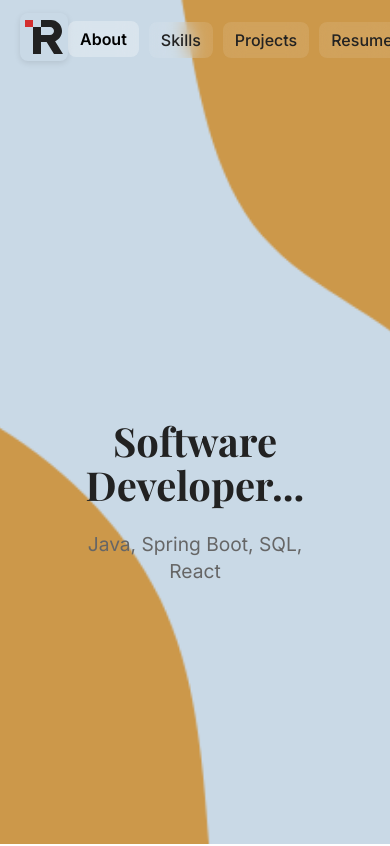
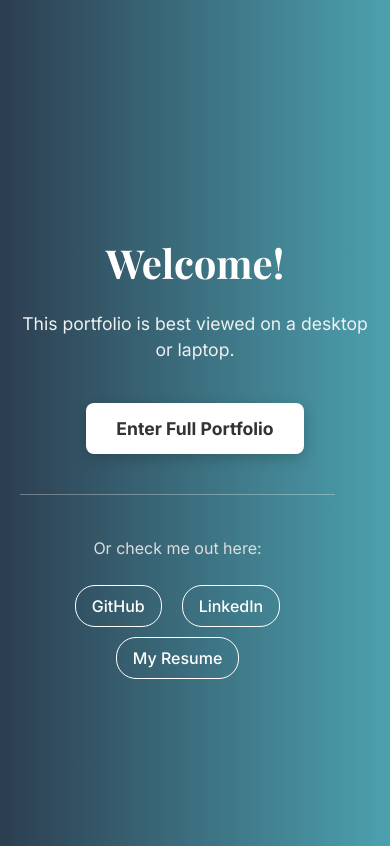
Before and after one commit to rajxsh/Portfolio, a React (Vite) app in the folder Professional-Portfolio/: page / in a window 390 px wide. Shown: the top 846 px of the page. Built offline with nearby package versions, Linux system fonts and the light colour scheme.

Commit message:
Screen size

```diff
--- a/Professional-Portfolio/src/App.css
+++ b/Professional-Portfolio/src/App.css
@@ -1,5 +1,7 @@
 /* Import Google Fonts */
 @import url('https://fonts.googleapis.com/css2?family=Playfair+Display:wght@400;700&family=Inter:wght@400;500;600&family=IBM+Plex+Mono:wght@700&display=swap');
+
+/* --- YOUR EXISTING STYLES (UNCHANGED) --- */
 
 /* --- GLOBAL & BASE STYLES --- */
 body {
@@ -10,7 +12,6 @@ body {
   overflow-x: hidden;
 }
 
-/* BUTTERY SMOOTH SCROLLING IS APPLIED HERE */
 html {
   scroll-behavior: smooth;
   height: 100%;
@@ -228,11 +229,6 @@ html {
 .projects-title { font-family: 'Playfair Display', serif; font-size: 2.5rem; font-weight: 700; color: #000; margin: 0 0 60px 0; text-align: center; }
 .projects-grid { display: flex; flex-direction: column; gap: 120px; margin-bottom: 80px; width: 100%; }
 .project-card { display: flex; align-items: center; justify-content: center; gap: 80px; max-width: 1200px; margin: 0 auto; }
-
-/* THIS IS THE FIX. The default flex-direction is 'row', which is what we need for both. */
-/* The previous 'row-reverse' on the chatbot was causing the issue. */
-/* No special rules are needed now, as the JSX order is correct for both. */
-
 .project-info { flex: 1 1 45%; text-align: left; }
 .project-title { font-family: 'Playfair Display', serif; font-size: 2.2rem; font-weight: 700; color: #111; margin: 0 0 20px 0; }
 .project-description p { font-family: 'Inter', sans-serif; font-size: 1.1rem; line-height: 1.7; color: #222; margin: 0 0 10px 0; }
@@ -445,3 +441,88 @@ html {
   .contact-form label { text-align: center; }
   .contact-form input { width: 90%; text-align: center;}
 }
+
+
+/* --- NEW STYLES FOR MOBILE WELCOME PAGE (ADD THESE) --- */
+
+.welcome-mobile {
+  min-height: 100vh;
+  display: flex;
+  flex-direction: column;
+  align-items: center;
+  justify-content: center;
+  background: linear-gradient(to right, #2c3e50, #4ca1af); /* Dark gradient */
+  text-align: center;
+  padding: 20px;
+  color: white;
+  font-family: 'Inter', sans-serif;
+}
+
+.welcome-content {
+  font-family: 'Playfair Display', serif;
+}
+
+.welcome-content h2 {
+  font-size: 2.5rem;
+  margin-bottom: 1rem;
+}
+
+.welcome-content p {
+  font-family: 'Inter', sans-serif;
+  font-size: 1.1rem;
+  color: #f0f0f0;
+  margin-bottom: 2.5rem;
+  max-width: 400px;
+}
+
+.welcome-content button {
+  padding: 15px 30px;
+  font-family: 'Inter', sans-serif;
+  font-size: 1.1rem;
+  font-weight: bold;
+  color: #333;
+  background-color: #fff;
+  border: none;
+  border-radius: 8px;
+  cursor: pointer;
+  transition: all 0.3s ease;
+  box-shadow: 0 4px 15px rgba(0,0,0,0.2);
+}
+
+.welcome-content button:hover {
+  transform: translateY(-2px);
+  box-shadow: 0 6px 20px rgba(0,0,0,0.25);
+}
+
+.other-links {
+  margin-top: 40px;
+  border-top: 1px solid rgba(255, 255, 255, 0.3);
+  padding-top: 25px;
+  width: 90%;
+  max-width: 350px;
+}
+
+.other-links p {
+  margin-bottom: 20px;
+  font-size: 1rem;
+  color: #ddd;
+}
+
+.other-links a {
+  display: inline-block;
+  margin: 5px 10px;
+  padding: 8px 16px;
+  font-family: 'Inter', sans-serif;
+  background-color: transparent;
+  color: #fff;
+  text-decoration: none;
+  border: 1px solid #fff;
+  border-radius: 20px;
+  font-weight: 500;
+  transition: all 0.3s ease;
+}
+
+.other-links a:hover {
+  background-color: #fff;
+  color: #2c3e50;
+}
--- a/Professional-Portfolio/src/App.jsx
+++ b/Professional-Portfolio/src/App.jsx
@@ -1,4 +1,9 @@
+// src/App.js - MODIFIED WITH WELCOME PAGE LOGIC
+
+import { useState, useEffect } from "react"; // ADDED HOOKS
 import './App.css';
+
+// --- YOUR EXISTING IMAGE IMPORTS (UNCHANGED) ---
 import logoSvg from './assets/Logo.svg';
 import firstOnePng from './assets/FirstOne.png';
 import aboutSvg from './assets/about1.png';
@@ -26,6 +31,45 @@ import linkedinIcon from './assets/linkedin.png';
 import githubIcon from './assets/github.png';
 
 function App() {
+  // --- NEW LOGIC FOR THE WELCOME PAGE ---
+  const [showPortfolio, setShowPortfolio] = useState(false);
+  const [windowWidth, setWindowWidth] = useState(window.innerWidth);
+
+  useEffect(() => {
+    const handleResize = () => setWindowWidth(window.innerWidth);
+    window.addEventListener('resize', handleResize);
+    return () => window.removeEventListener('resize', handleResize);
+  }, []);
+
+  const isMobile = windowWidth < 768; // Common breakpoint for mobile
+
+  // --- CONDITIONALLY RENDER THE WELCOME PAGE ---
+  // If it's a mobile device AND the user hasn't clicked "Enter", show this page.
+  if (isMobile && !showPortfolio) {
+    return (
+      <div className="welcome-mobile">
+        <div className="welcome-content">
+          <h2>Welcome!</h2>
+          <p>This portfolio is best viewed on a desktop or laptop.</p>
+          <button onClick={() => setShowPortfolio(true)}>
+            Enter Full Portfolio
+          </button>
+
+          <div className="other-links">
+            <p>Or check me out here:</p>
+            {/* I have used your actual links from your portfolio */}
+            <a href="https://github.com/rajxsh" target="_blank" rel="noopener noreferrer">GitHub</a>
+            <a href="https://linkedin.com/in/rajeshmadhan" target="_blank" rel="noopener noreferrer">LinkedIn</a>
+            <a href="/Rajesh Software Developer.pdf" target="_blank" rel="noopener noreferrer">My Resume</a>
+          </div>
+
+        </div>
+      </div>
+    );
+  }
+
+  // --- YOUR ORIGINAL PORTFOLIO (UNCHANGED) ---
+  // If the screen is not mobile OR the user has clicked "Enter", show your full site.
   return (
     <div className="app">
       <div className="background-container">
@@ -35,7 +79,6 @@ function App() {
         <div className="logo">
           <img src={logoSvg} alt="Logo" />
         </div>
-        {/* --- NAVBAR LINKS REORDERED --- */}
         <nav className="nav-links">
           <a href="#about" className="active">About</a>
           <a href="#skills">Skills</a>
@@ -85,7 +128,6 @@ function App() {
                 </div>
               </div>
             </div>
-            {/* Other tech categories */}
             <div className="tech-category">
               <span className="category-label">Frameworks :</span>
               <div className="tech-items">
@@ -206,7 +248,6 @@ function App() {
               <img src={resumePreview} alt="Resume Preview" className="resume-preview-image" />
             </div>
             <div className="resume-actions">
-              {/* --- UPDATED LINK --- */}
               <a href="/Rajesh Software Developer.pdf" download className="resume-btn">Download</a>
               <a href="/Rajesh Software Developer.pdf" target="_blank" rel="noopener noreferrer" className="resume-btn">View Online</a>
             </div>
@@ -217,7 +258,6 @@ function App() {
               <img src={coverPreview} alt="Cover Letter Preview" className="resume-preview-image" />
             </div>
             <div className="resume-actions">
-              {/* --- UPDATED LINK --- */}
               <a href="/Rajesh Cover Letter.pdf" download className="resume-btn">Download</a>
               <a href="/Rajesh Cover Letter.pdf" target="_blank" rel="noopener noreferrer" className="resume-btn">View Online</a>
             </div>
@@ -235,11 +275,11 @@ function App() {
           <div className="contact-details">
             <div className="contact-item">
               <img src={emailIcon} alt="Email" className="contact-icon" />
-              <a href="mailto:rajeshmahan29@gmail.com">rajeshmahan29@gmail.com</a>
+              <a href="mailto:rajeshmadhan29@gmail.com">rajeshmadhan29@gmail.com</a>
             </div>
             <div className="contact-item">
               <img src={linkedinIcon} alt="LinkedIn" className="contact-icon" />
-              <a href="https://linkedin.com/in/rajeshmahan" target="_blank" rel="noopener noreferrer">linkedin.com/in/rajeshmahan</a>
+              <a href="https://linkedin.com/in/rajeshmadhan" target="_blank" rel="noopener noreferrer">linkedin.com/in/rajeshmadhan</a>
             </div>
             <div className="contact-item">
               <img src={githubIcon} alt="GitHub" className="contact-icon" />
@@ -248,7 +288,7 @@ function App() {
 
             <form
               className="contact-form"
-              action="mailto:rajeshmahan29@gmail.com"
+              action="mailto:rajeshmadhan29@gmail.com"
               method="post"
               encType="text/plain"
             >
```
